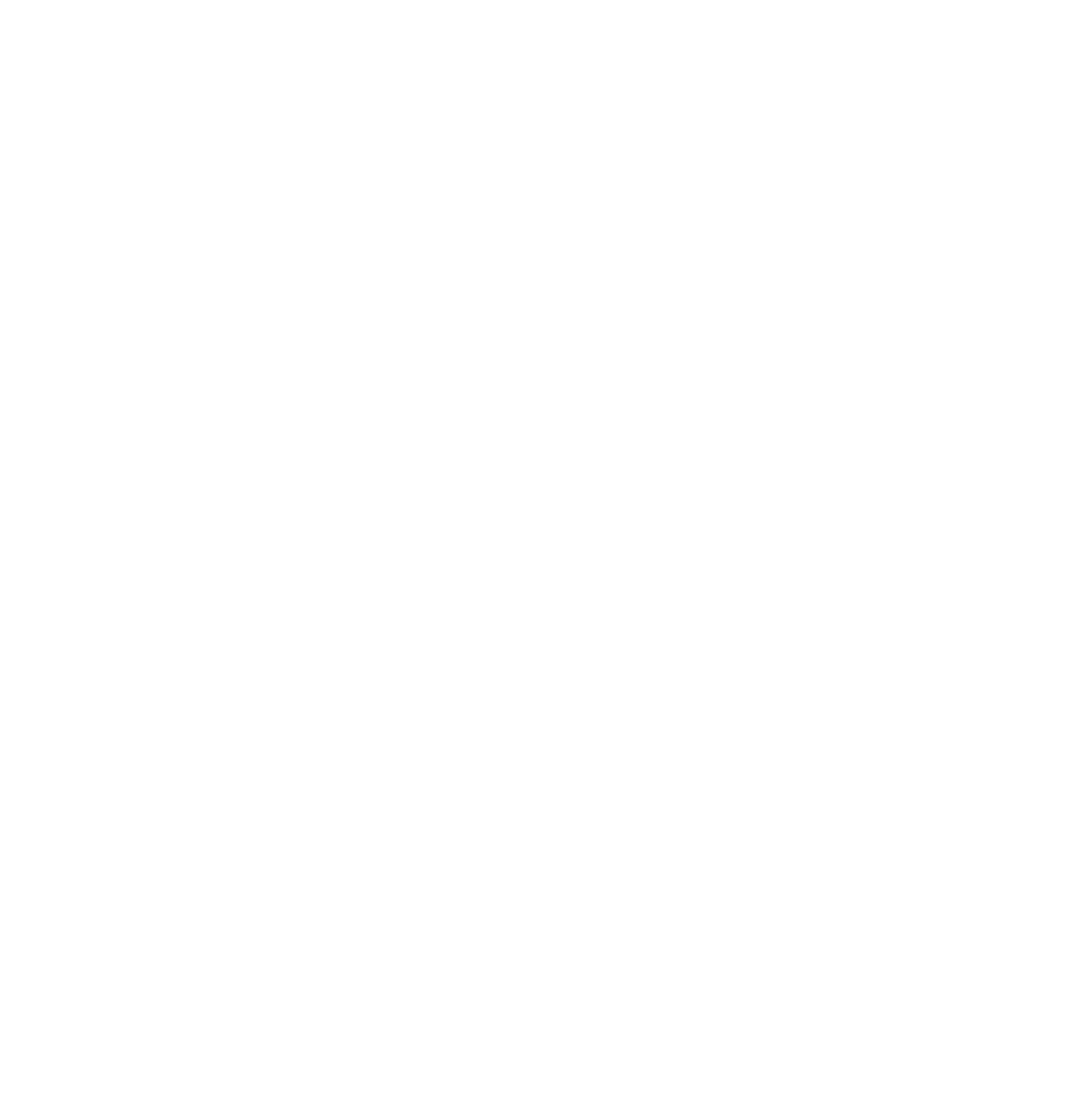
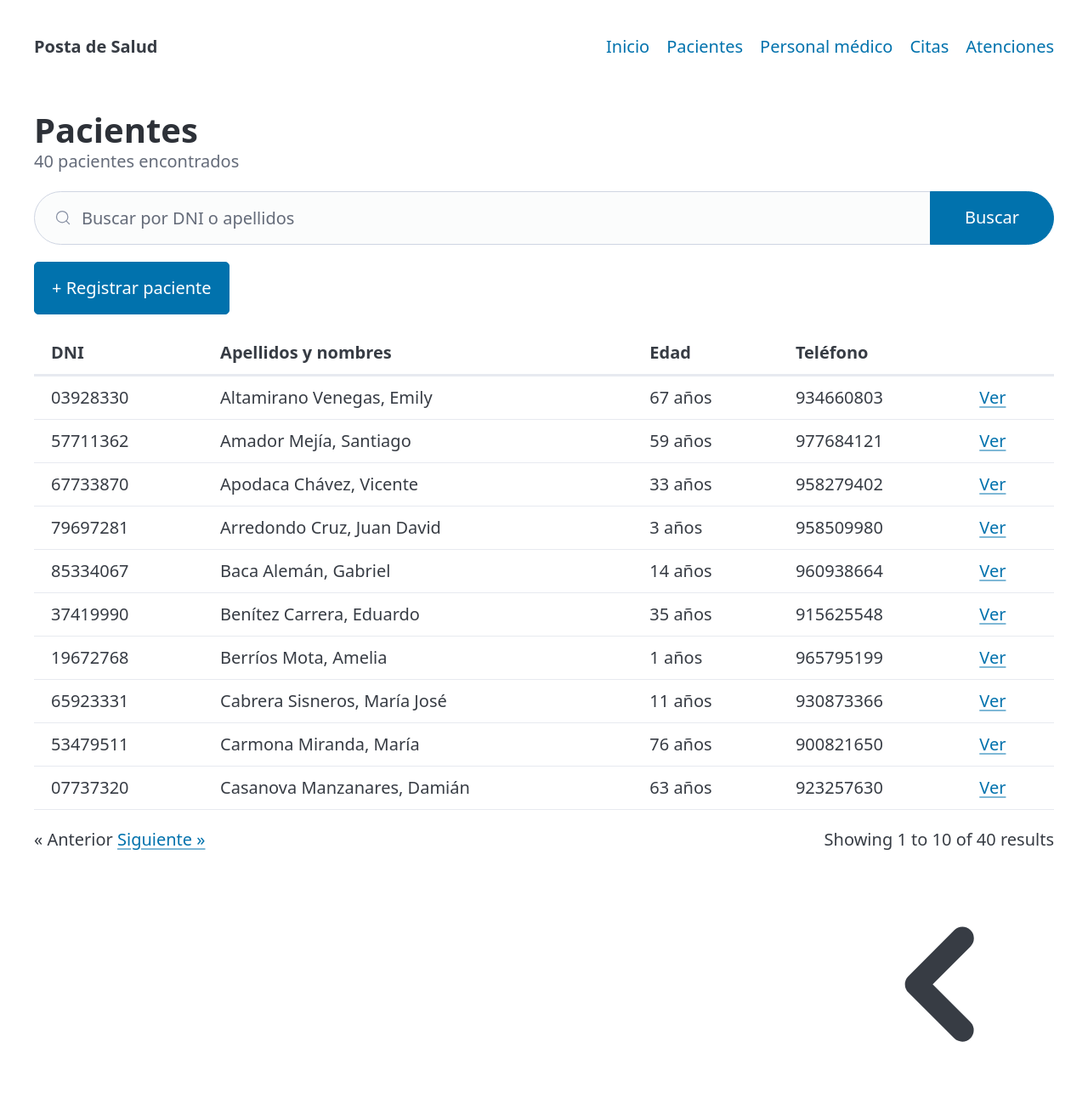
Before and after one commit to jquispe251ds23-boop/posta-salud, a Laravel app: page /pacientes in a window 1280 px wide. Before the commit the part shown is empty. Shown: the top 1292 px of the page at 85% size. Before the commit the page ends 800 px from the top, so only its background shows below. Run offline with Laravel 12, Linux system fonts and the light colour scheme; data comes from the database, SQL or seed files in the repository; some libraries are stand-ins or nearby versions.

Commit message:
feat: lista y busca pacientes con paginacion

```diff
--- a/app/Http/Controllers/PacienteController.php
+++ b/app/Http/Controllers/PacienteController.php
@@ -5,15 +5,28 @@ namespace App\Http\Controllers;
 use App\Models\Paciente;
 use App\Http\Requests\StorePacienteRequest;
 use App\Http\Requests\UpdatePacienteRequest;
+use Illuminate\Http\Request;
 
 class PacienteController extends Controller
 {
     /**
      * Display a listing of the resource.
      */
-    public function index()
+    public function index(Request $request)
     {
-        //
+        $buscar = trim($request->input('buscar', ''));
+
+        $pacientes = Paciente::query()
+            ->when($buscar, function ($consulta, $buscar) {
+                $consulta->where('dni', 'like', "$buscar%")
+                    ->orWhere('apellidos', 'ilike', "%$buscar%");
+            })
+            ->orderBy('apellidos')
+            ->orderBy('nombres')
+            ->paginate(10)
+            ->withQueryString();
+
+        return view('pacientes.index', compact('pacientes', 'buscar'));
     }
 
     /**
--- /dev/null
+++ b/lang/es/pagination.php
@@ -0,0 +1,6 @@
+<?php
+
+return [
+    'previous' => '&laquo; Anterior',
+    'next'     => 'Siguiente &raquo;',
+];
--- a/resources/views/layouts/app.blade.php
+++ b/resources/views/layouts/app.blade.php
@@ -1,15 +1,34 @@
 <!DOCTYPE html>
 <html lang="es">
+
 <head>
     <meta charset="UTF-8">
     <meta name="viewport" content="width=device-width, initial-scale=1.0">
     <title>@yield('titulo', 'Inicio') · {{ config('app.name') }}</title>
     <link rel="stylesheet" href="https://cdn.jsdelivr.net/npm/@picocss/pico@2/css/pico.min.css">
+    <style>
+        .aviso-ok {
+            border-left: 6px solid #2f7d52;
+        }
+
+        .aviso-error {
+            border-left: 6px solid #b3261e;
+        }
+
+        .acciones {
+            display: flex;
+            gap: 1rem;
+            align-items: center;
+        }
+    </style>
 </head>
+
 <body>
     <header class="container">
         <nav>
-            <ul><li><strong>{{ config('app.name') }}</strong></li></ul>
+            <ul>
+                <li><strong>{{ config('app.name') }}</strong></li>
+            </ul>
             <ul>
                 <li><a href="{{ route('inicio') }}">Inicio</a></li>
                 <li><a href="{{ route('pacientes.index') }}">Pacientes</a></li>
@@ -21,6 +40,13 @@
     </header>
 
     <main class="container">
+        @if (session('ok'))
+            <article class="aviso-ok">{{ session('ok') }}</article>
+        @endif
+        @if (session('error'))
+            <article class="aviso-error">{{ session('error') }}</article>
+        @endif
+
         @yield('contenido')
     </main>
 
@@ -28,4 +54,5 @@
         <small>DSI406 · Tecnología Backend · IES Túpac Amaru</small>
     </footer>
 </body>
+
 </html>
--- /dev/null
+++ b/resources/views/pacientes/index.blade.php
@@ -0,0 +1,49 @@
+@extends('layouts.app')
+
+@section('titulo', 'Pacientes')
+
+@section('contenido')
+    <hgroup>
+        <h1>Pacientes</h1>
+        <p>{{ $pacientes->total() }} pacientes encontrados</p>
+    </hgroup>
+
+    <form method="GET" action="{{ route('pacientes.index') }}" role="search">
+        <input type="search" name="buscar" value="{{ $buscar }}" placeholder="Buscar por DNI o apellidos">
+        <button type="submit">Buscar</button>
+    </form>
+
+    <p>
+        <a href="{{ route('pacientes.create') }}" role="button">+ Registrar paciente</a>
+    </p>
+
+    <table>
+        <thead>
+            <tr>
+                <th>DNI</th>
+                <th>Apellidos y nombres</th>
+                <th>Edad</th>
+                <th>Teléfono</th>
+                <th></th>
+            </tr>
+        </thead>
+        <tbody>
+            @forelse ($pacientes as $paciente)
+                <tr>
+                    <td>{{ $paciente->dni }}</td>
+                    <td>{{ $paciente->apellidos }}, {{ $paciente->nombres }}</td>
+                    <td>{{ $paciente->fecha_nacimiento->age }} años</td>
+                    <td>{{ $paciente->telefono ?? '—' }}</td>
+                    <td>
+                        <a href="{{ route('pacientes.show', $paciente) }}">Ver</a>
+                    </td>
+                </tr>
+            @empty
+                <tr>
+                    <td colspan="5">No se encontraron pacientes.</td>
+                </tr>
+            @endforelse
+        </tbody>
+    </table>
+    {{ $pacientes->links() }}
+@endsection
```
